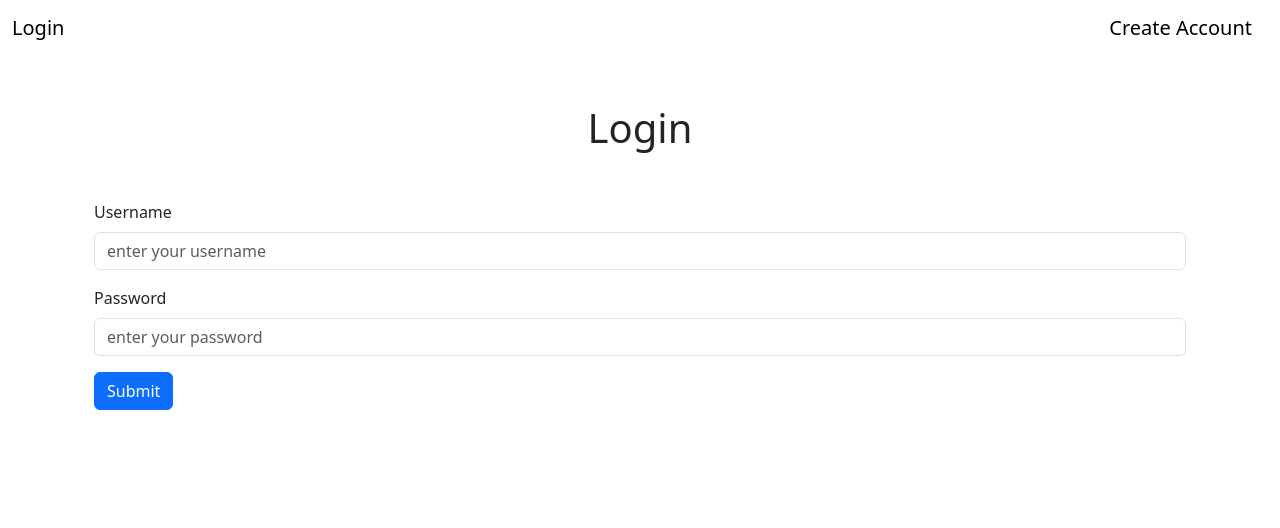
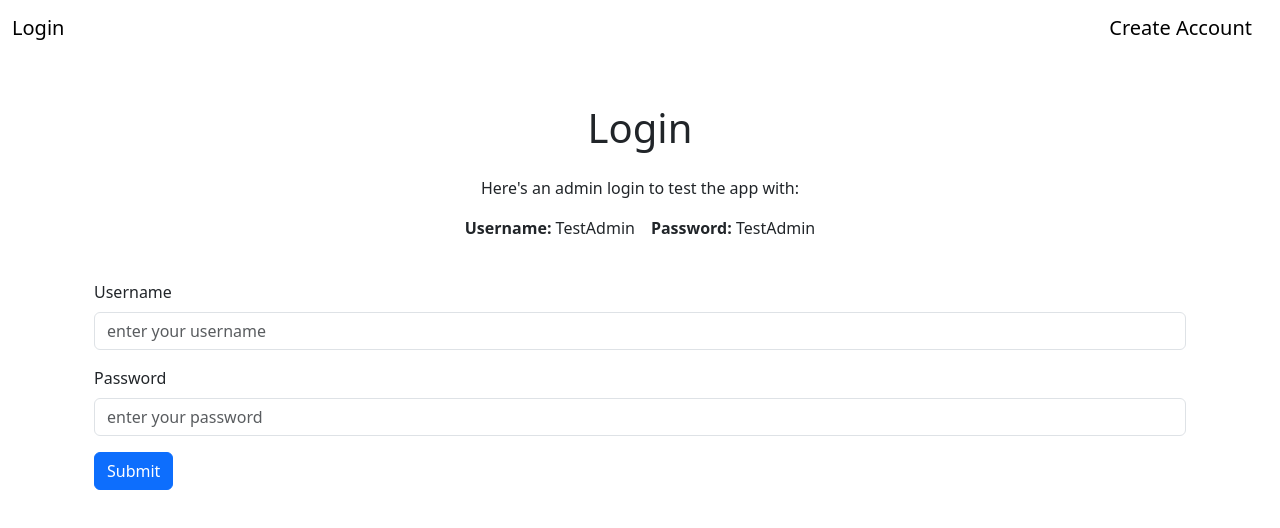
Before and after one commit to CalvinGaiennie/Checking-Reports-V2, a React (Vite) app: page /login in a window 1280 px wide. Shown: the top 528 px of the page. Built offline with nearby package versions, Linux system fonts and the light colour scheme.

Commit message:
added a login for people to veiw the site

```diff
--- a/src/components/InputForm.jsx
+++ b/src/components/InputForm.jsx
@@ -40,7 +40,7 @@ function InputForm({ onSubmit, fields }) {
     <form className="container mt-4" onSubmit={handleSubmit}>
       <div className="mb-3">
         {fields.map((field, index) => (
-          <div key={`${field.name}-${index}`}>
+          <div key={`${field.name}-${index}`} className="mb-3">
             <label className="form-label">
               {field.name.charAt(0).toUpperCase() + field.name.slice(1)}
             </label>
--- a/src/components/Select.jsx
+++ b/src/components/Select.jsx
@@ -1,7 +1,7 @@
 function Select({ options, value, onChange, title, className }) {
   return (
     <div className={className}>
-      <h3>{title}</h3>
+      <h3 className="mb-3">{title}</h3>
       <select onChange={onChange} value={value} className="form-select">
         {options.map((option) => (
           <option key={option} value={option}>
--- a/src/pages/Login.jsx
+++ b/src/pages/Login.jsx
@@ -7,6 +7,15 @@ function Login() {
       <NavBar />
       <div className="container d-flex flex-column align-items-center mt-5">
         <h1 className="mb-4">Login</h1>
+        <p>Here&apos;s an admin login to test the app with:</p>
+        <div className="d-flex flex-row align-items-center gap-3">
+          <p>
+            <strong>Username:</strong> TestAdmin
+          </p>
+          <p>
+            <strong>Password:</strong> TestAdmin
+          </p>
+        </div>
         <LoginForm />
       </div>
     </div>
```
